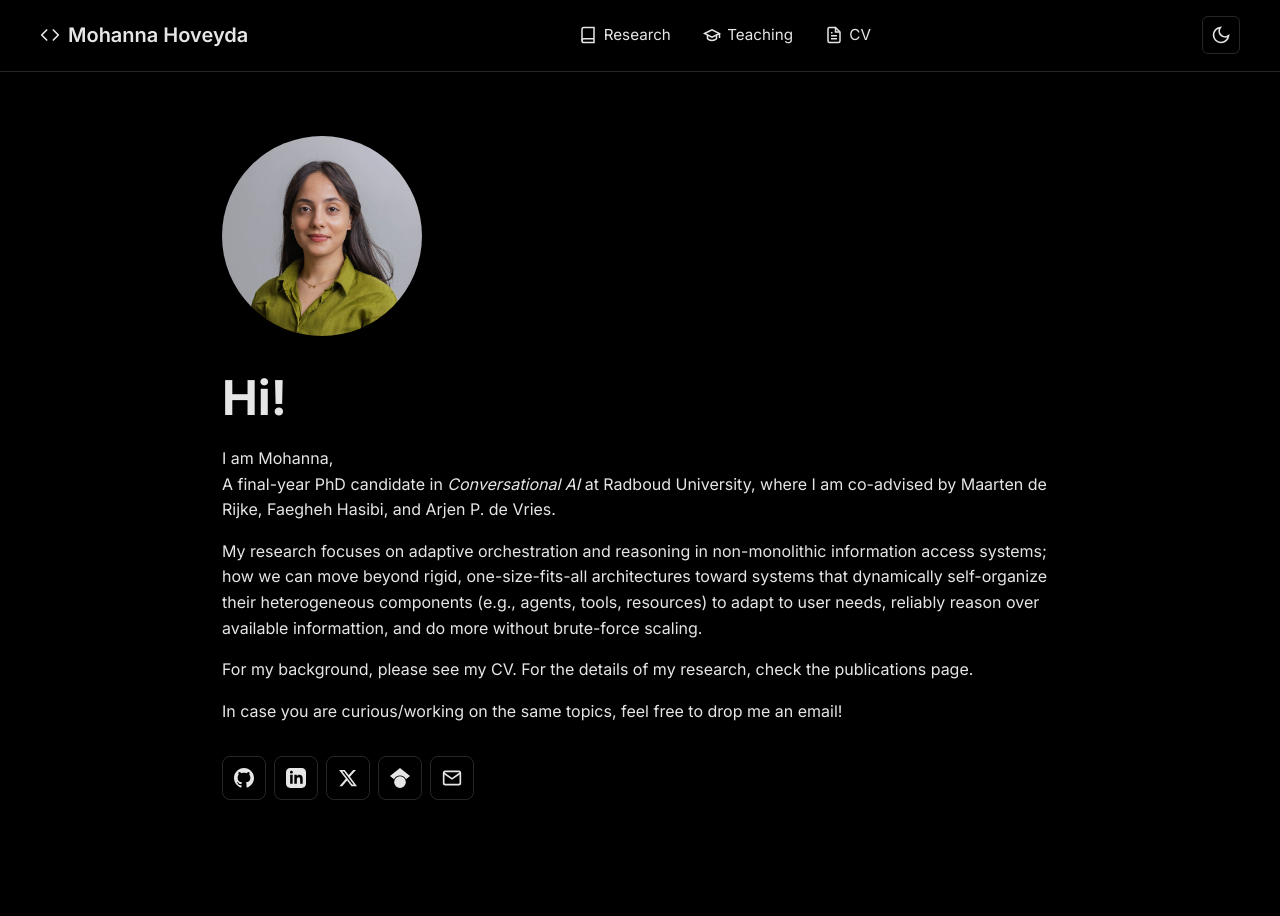
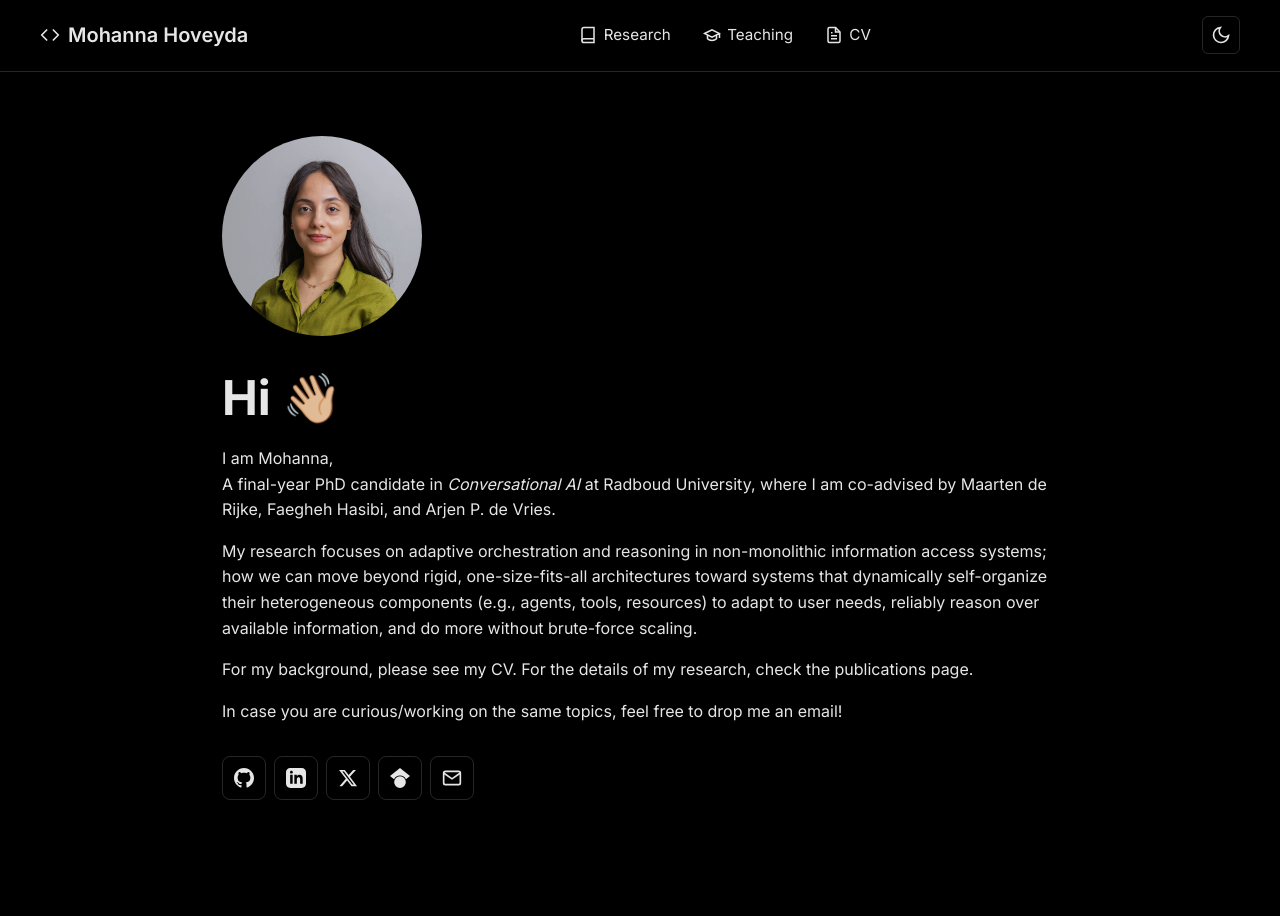
Before and after one commit to mohannahoveyda/mohannahoveyda.github.io, a Jekyll site: the page built from _pages/about.md, in a window 1280 px wide. Built offline with Jekyll 4.4.1, drawn with Linux system fonts in a browser that asks for light colours.

Commit message:
small edit

```diff
--- a/_layouts/single.html
+++ b/_layouts/single.html
@@ -12,7 +12,7 @@ layout: default
         <img src="{{ site.author.avatar | prepend: '/images/' | relative_url }}" alt="{{ site.author.name }}" class="minimal-home__avatar-img">
       </div>
       <div class="minimal-home__text">
-        <h1 class="minimal-home__title">Hi!</h1>
+        <h1 class="minimal-home__title">Hi 👋🏼</h1>
         <div class="minimal-home__intro">{{ content }}</div>
         <div class="minimal-home__social">
           {% if site.author.github %}
--- a/_pages/about.md
+++ b/_pages/about.md
@@ -10,7 +10,7 @@ redirect_from:
 I am Mohanna,  <br>
 A final-year PhD candidate in *Conversational AI* at Radboud University, where I am co-advised by [Maarten de Rijke](https://staff.fnwi.uva.nl/m.derijke/), [Faegheh Hasibi](https://hasibi.com/), and [Arjen P. de Vries](https://www.ru.nl/personen/vries-a-de).
 
-My research focuses on adaptive orchestration and reasoning in non-monolithic information access systems; how we can move beyond rigid, one-size-fits-all architectures toward systems that dynamically self-organize their heterogeneous components (e.g., agents, tools, resources) to adapt to user needs, reliably reason over available informattion, and do more without brute-force scaling.
+My research focuses on adaptive orchestration and reasoning in non-monolithic information access systems; how we can move beyond rigid, one-size-fits-all architectures toward systems that dynamically self-organize their heterogeneous components (e.g., agents, tools, resources) to adapt to user needs, reliably reason over available information, and do more without brute-force scaling.
 
 For my background, please see my [CV](http://mohannahoveyda.github.io/files/Mohanna_CV.pdf). For the details of my research, check the [publications](https://mohannahoveyda.com/publications/) page.
 
```
